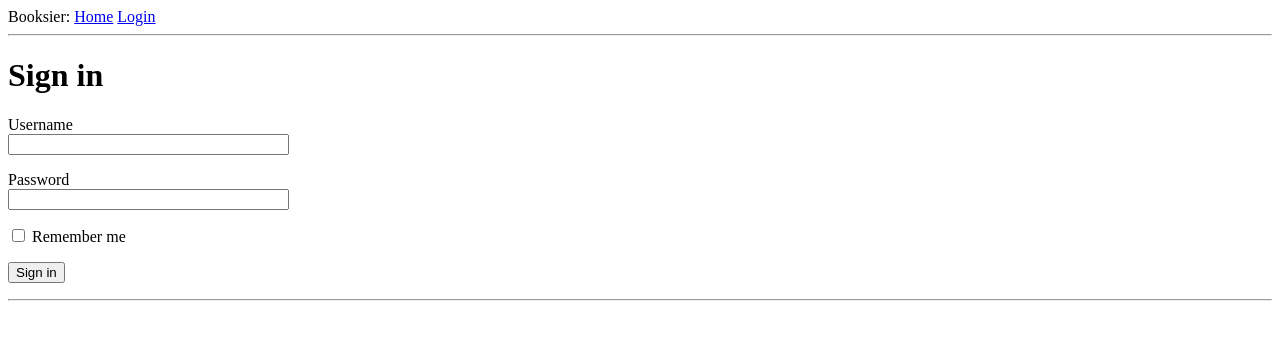
After one commit to selforthis/booksier, a Flask app: page /login in a window 1280 px wide. The commit adds this page. Shown: the top 340 px of the page. Run offline with Flask 2, Linux system fonts and the light colour scheme.

Commit message:
Add login page

```diff
--- a/app/__init__.py
+++ b/app/__init__.py
@@ -1,5 +1,7 @@
 from flask import Flask
+from config import Config
 
 app = Flask(__name__)
+app.config.from_object(Config)
 
 from app import routes
--- /dev/null
+++ b/app/forms.py
@@ -0,0 +1,10 @@
+from flask_wtf import FlaskForm
+from wtforms import StringField, PasswordField, BooleanField, SubmitField
+from wtforms.validators import DataRequired
+
+
+class LoginForm(FlaskForm):
+    username = StringField('Username', validators=[DataRequired()])
+    password = PasswordField('Password', validators=[DataRequired()])
+    remember_me = BooleanField('Remember me')
+    submit = SubmitField('Sign in')
--- a/app/routes.py
+++ b/app/routes.py
@@ -1,5 +1,6 @@
-from flask import render_template
+from flask import render_template, flash, redirect
 from app import app
+from app.forms import LoginForm
 
 
 @app.route('/')
@@ -17,3 +18,13 @@ def hello_world():
         },
     ]
     return render_template('index.html', title='Home', user=user, books=books)
+
+
+@app.route('/login', methods=['GET', 'POST'])
+def login():
+    form = LoginForm()
+    if form.validate_on_submit():
+        flash('Login requested for user {}, remember_me={}'
+              .format(form.username.data, form.remember_me.data))
+        return redirect('/index')
+    return render_template('login.html', title='Sign in', form=form)
--- a/app/templates/base.html
+++ b/app/templates/base.html
@@ -5,8 +5,24 @@
     <title>{{ title }} - Booksier</title>
 </head>
 <body>
-    <div>Booksier: <a href="/index">Home</a></div>
+    <div>
+        Booksier:
+        <a href="/index">Home</a>
+        <a href="/login">Login</a>
+    </div>
+
     <hr/>
+
+    {% with messages = get_flashed_messages() %}
+    {% if messages %}
+    <ul>
+        {% for message in messages %}
+            <li>{{ message }}</li>
+        {% endfor %}
+    </ul>
+    {% endif %}
+    {% endwith %}
+
     {# This block's content may be replaced by internals of the same block of a child template. #}
     {% block content %}{% endblock %}
     <hr/>
--- /dev/null
+++ b/app/templates/login.html
@@ -0,0 +1,23 @@
+{% extends "base.html" %}
+
+{% block content %}
+    <h1>Sign in</h1>
+    <form action="" method="post" novalidate>
+        {{ form.hidden_tag() }}
+    <p>
+        {{ form.username.label }}<br>
+        {{ form.username(size=32) }}
+    </p>
+    <p>
+        {{ form.password.label }}<br>
+        {{ form.password(size=32) }}
+    </p>
+    <p>
+        {{ form.remember_me() }}
+        {{ form.remember_me.label }}
+    </p>
+    <p>
+        {{ form.submit() }}
+    </p>
+    </form>
+{% endblock %}
```
Also changed, not shown: config.py (added, +8 -0 lines).
